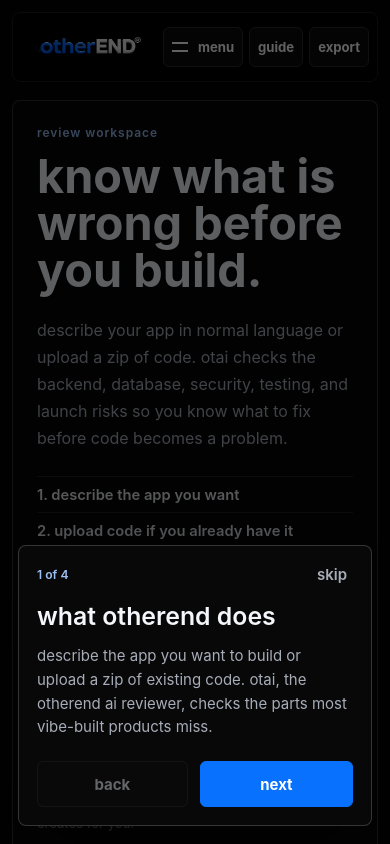
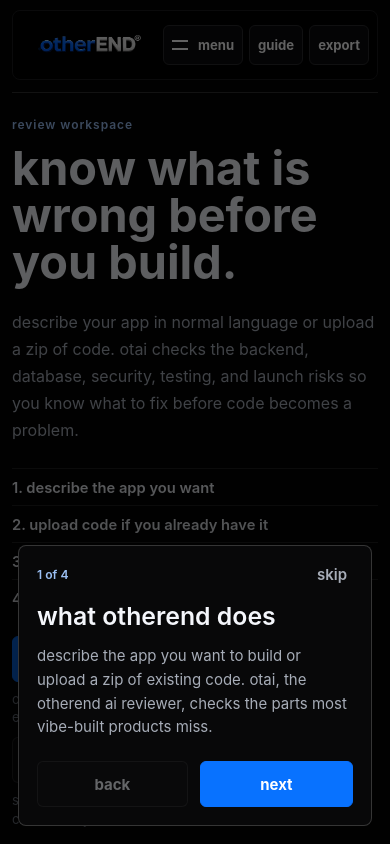
Before and after one commit to Oyewolesyl/otherEND, a React (Vite) app: page / in a window 390 px wide. Shown: the top 844 px of the page. Built offline with nearby package versions, Linux system fonts and the light colour scheme; no server answers.

Commit message:
Refine app mobile product experience

```diff
--- a/src/styles.css
+++ b/src/styles.css
@@ -1273,3 +1273,131 @@
     width: 16px;
   }
 }
+
+/* final product polish: make the app feel like a tool, not a stack of heavy cards */
+.intro-panel,
+.system-panel,
+.brief-panel,
+.review-panel,
+.pipeline-panel,
+.risk-panel,
+.artifact-section,
+.standards-section,
+.database-section,
+.ship-panel {
+  box-shadow: 0 22px 70px rgba(0, 0, 0, 0.18);
+}
+
+.system-panel {
+  background:
+    linear-gradient(180deg, rgba(8, 114, 255, 0.08), rgba(255, 255, 255, 0) 32%),
+    #050505;
+}
+
+.gate-stack article,
+.discipline-card,
+.timeline li,
+.risk-item,
+.artifact-card,
+.standards-grid article,
+.database-grid article {
+  background: #0b0c0e;
+}
+
+@media (max-width: 720px) {
+  .topbar {
+    position: static;
+    margin-bottom: 12px;
+    border-radius: 8px;
+  }
+
+  .shell {
+    padding: 10px 12px 26px;
+  }
+
+  .console-grid {
+    padding-top: 0;
+  }
+
+  .intro-panel,
+  .system-panel,
+  .brief-panel,
+  .review-panel,
+  .auth-panel,
+  .activity-panel,
+  .pipeline-panel,
+  .risk-panel,
+  .artifact-section,
+  .standards-section,
+  .database-section,
+  .ship-panel {
+    border-left: 0;
+    border-right: 0;
+    border-radius: 0;
+    padding-inline: 0;
+    background: transparent;
+    box-shadow: none;
+  }
+
+  .intro-panel,
+  .system-panel {
+    min-height: auto;
+    padding-block: 24px;
+  }
+
+  .intro-panel h1 {
+    font-size: clamp(2.35rem, 12vw, 3.75rem);
+  }
+
+  .purpose-list span,
+  .proof-row span {
+    border-top: 1px solid var(--line);
+    padding-top: 10px;
+  }
+
+  .live-badge {
+    position: static;
+    width: fit-content;
+    margin-top: 18px;
+  }
+
+  .gate-stack {
+    margin-top: 24px;
+  }
+
+  .signal-grid {
+    display: none;
+  }
+
+  .discipline-card {
+    min-height: auto;
+    padding: 14px;
+  }
+
+  .discipline-card b {
+    font-size: 1rem;
+  }
+
+  .split-section {
+    gap: 14px;
+  }
+
+  .timeline li,
+  .risk-item,
+  .artifact-card,
+  .database-grid article,
+  .standards-grid article {
+    min-height: auto;
+  }
+
+  textarea {
+    min-height: 240px;
+  }
+
+  .upload-panel,
+  .tier-panel,
+  .generated-brief,
+  .review-note {
+    border-radius: 8px;
+  }
+}
```
